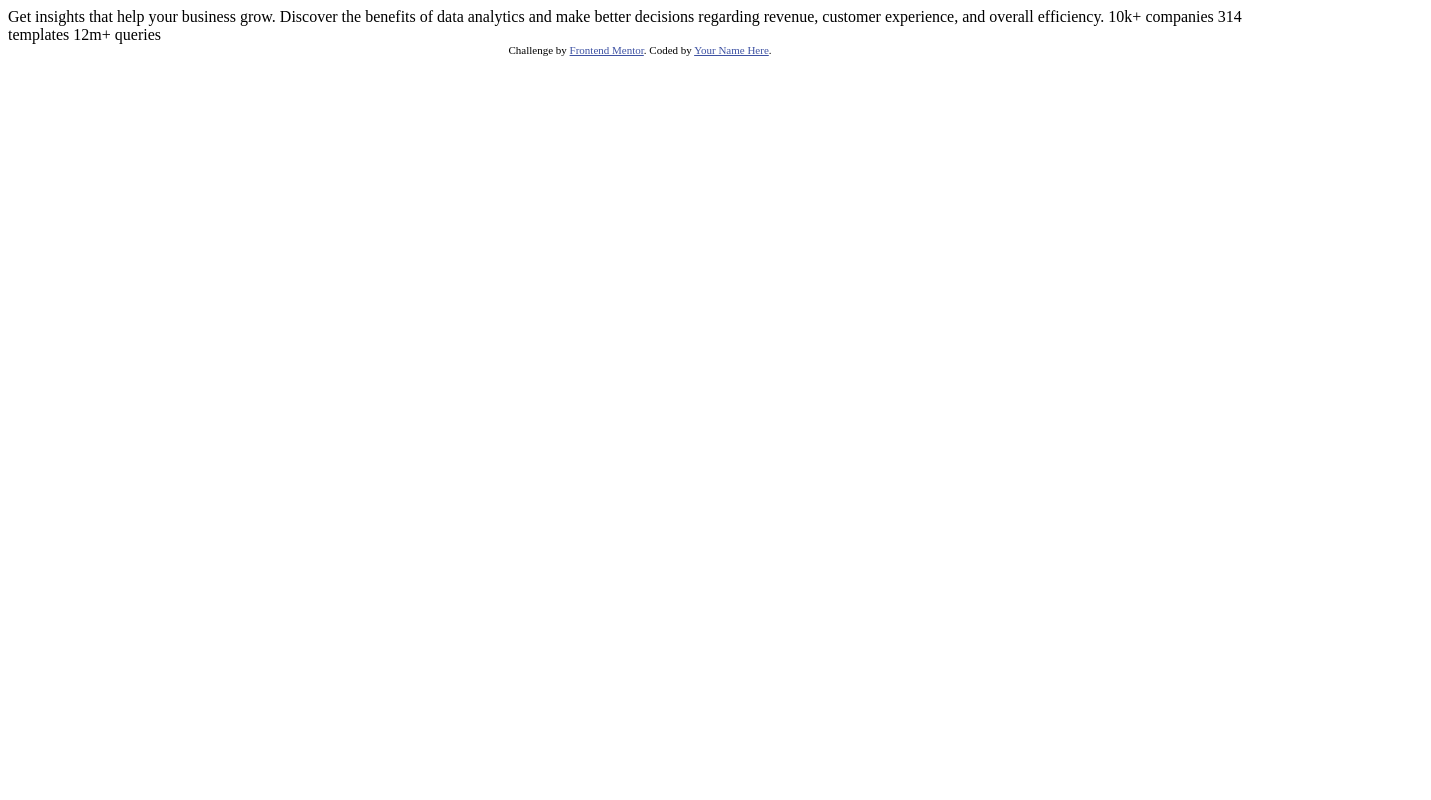
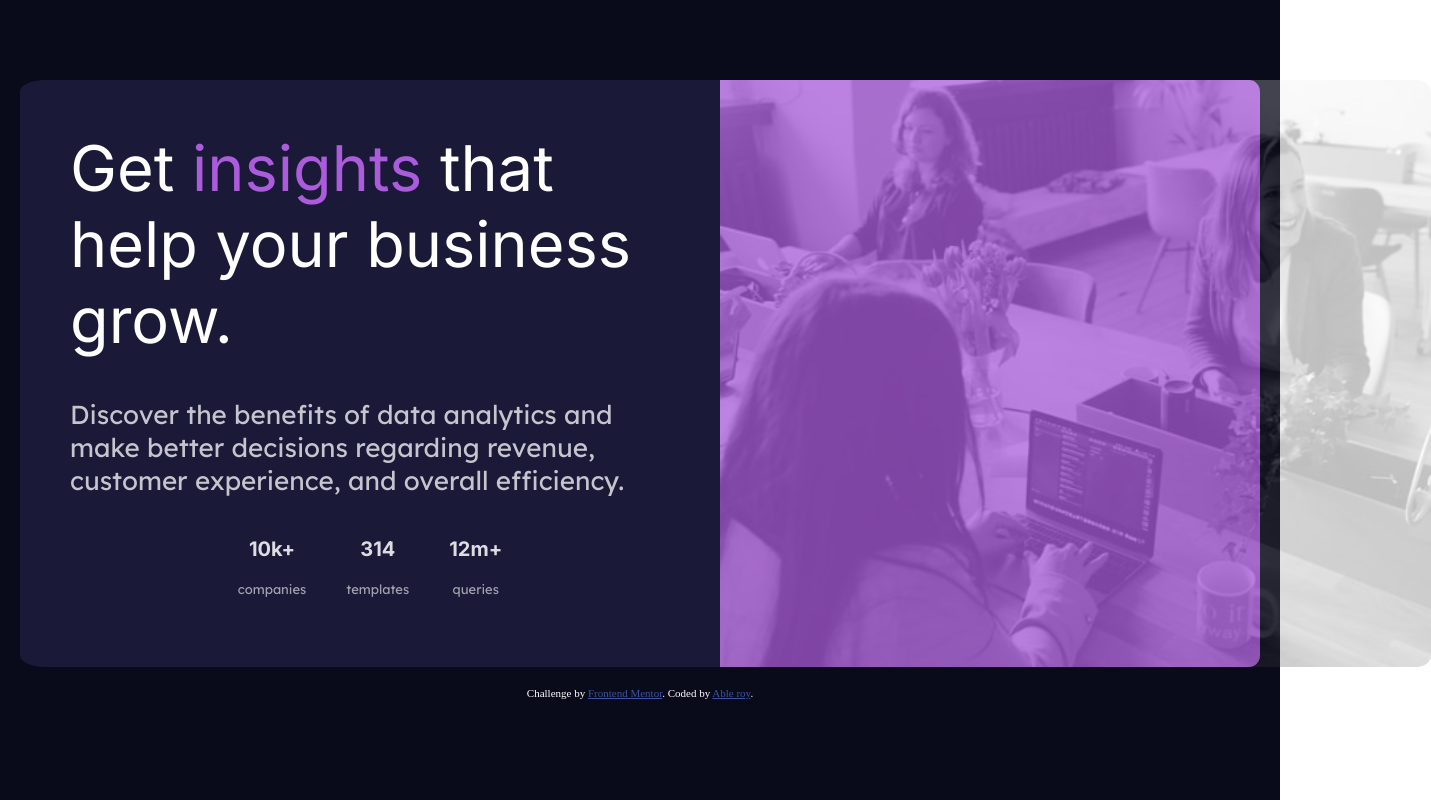
Before and after one commit to Able-Roy/Stats-preview-card-component-Html-css, a plain HTML site: page index.html in a window 1280 px wide. Shown: the whole page, 1431 px wide, since content can reach past the window. Drawn offline with Linux system fonts and the light colour scheme.

Commit message:
card layout mobile completed

```diff
--- a/index.css
+++ b/index.css
@@ -0,0 +1,126 @@
+html body{
+    box-sizing: border-box;
+    padding: 0;
+    margin: 0;
+}
+
+/* Styles for mobile */
+.container{
+    max-width: 375px;
+    background-color: hsl(233, 47%, 7%);
+    box-sizing: border-box;
+    padding-top: 60px;
+    padding-bottom: 60px;
+}
+.flex-container{
+    display: flex;
+    background-color: hsl(244, 38%, 16%);
+    flex-direction: column;
+    height: 100%;
+    margin: 20px;
+    border-radius: 2%;
+}
+.image-section{
+    background-color: hsl(277, 64%, 61%);
+    border-radius: 2% 2% 0 0;
+}
+.img-mobile{
+    max-width: 100%;
+    background-blend-mode: multiply;
+    opacity: 25%;
+    border-radius: 5% 5% 0 0;
+    object-fit: contain;
+}
+.img-desktop{
+    display: none;
+}
+.text-section{
+    display: flex;
+    flex-direction: column;
+    justify-content: space-around;
+    align-items: center;
+}
+.text-section div{
+    padding: 10px;
+}
+.hero-header{
+    font-family: 'Inter', sans-serif;
+    font-size: 30px;
+    color: hsl(0, 0%, 100%);
+    text-align: center;
+}
+.hero-highlight{
+    display: inline-block;
+    color: hsl(277, 64%, 61%);
+}
+.content-text{
+    font-family: 'Lexend Deca', sans-serif;
+    font-size: 17px;
+    color: hsla(0, 0%, 100%, 0.75);
+    text-align: center;
+}
+.content-stats-item div{
+    color: hsla(0, 0%, 100%, 0.6);
+    font-family: 'Lexend Deca', sans-serif;
+    font-size: 13px;
+    font-weight: 400;
+    text-align: center;
+}
+.content-stats-item  div:first-child{
+    color:  hsla(0, 0%, 100%, 0.85);
+    font-family: 'Inter', sans-serif;
+    font-size: 20px;
+    font-weight: bold;
+}
+
+/* Styles for Desktop */
+@media (min-width: 600px){
+    .container{
+        max-width: 1440px;
+        min-height: 100vh;
+    }
+    .flex-container{
+        flex-direction: row-reverse;
+        border-radius: 2%;
+    }
+    .image-section{
+        border-radius: 0 2% 2% 0;
+        /* max-width: 40%; */
+    }
+    .img-mobile{
+        display: none;
+    }
+    .img-desktop{
+        display: block;
+        height: 100%;
+        border-radius: 0 2% 2% 0;
+        opacity: 25%;
+    }
+    .text-section{
+        justify-content: center;
+        align-items: center;
+        margin: 40px;
+    }
+    .text-section div{
+        /* padding: 0; */
+    }
+    .hero-header{
+        /* margin: 0; */
+        font-size: 63px;
+        margin-bottom: 20px;
+        text-align: left;
+    }
+    .content-text{
+        text-align: left;
+        font-size: 26px;
+    }
+    .content-stats{
+        display: flex;
+        flex-direction: row;
+        flex-wrap: nowrap;
+        justify-content: space-around;
+        align-items: flex-start;
+        text-align: left;
+        max-width: 100%;
+    }
+}
--- a/index.html
+++ b/index.html
@@ -1,33 +1,71 @@
 <!DOCTYPE html>
 <html lang="en">
   <head>
-  <meta charset="UTF-8">
-  <meta name="viewport" content="width=device-width, initial-scale=1.0"> <!-- displays site properly based on user's device -->
+    <meta charset="UTF-8" />
+    <meta name="viewport" content="width=device-width, initial-scale=1.0" />
+    <!-- displays site properly based on user's device -->
 
-  <link rel="icon" type="image/png" sizes="32x32" href="./images/favicon-32x32.png">
-  <link rel="stylesheet" href="./index.css">
-  <title>Frontend Mentor | Stats preview card component</title>
-
-  <!-- Feel free to remove these styles or customise in your own stylesheet 👍 -->
+    <link
+      rel="icon"
+      type="image/png"
+      sizes="32x32"
+      href="./images/favicon-32x32.png"
+    />
+    <link rel="preconnect" href="https://fonts.gstatic.com" />
+    <link
+      href="https://fonts.googleapis.com/css2?family=Inter:wght@400;700&display=swap"
+      rel="stylesheet"
+    />
+    <link
+      href="https://fonts.googleapis.com/css2?family=Lexend+Deca&display=swap"
+      rel="stylesheet"
+    />
+    <link rel="stylesheet" href="./index.css" />
+    <title>Stats preview card component challenge</title>
     <style>
       .attribution { font-size: 11px; text-align: center; }
       .attribution a { color: hsl(228, 45%, 44%); }
+      .attribution  { color: white }
     </style>
   </head>
   <body>
-
-  Get insights that help your business grow.
-
-  Discover the benefits of data analytics and make better decisions regarding revenue, customer
-  experience, and overall efficiency.
-
-  10k+ companies
-  314 templates
-  12m+ queries
-
+    <div class="container">
+      <div class="flex-container">
+        <div class="image-section">
+          <img class="img-desktop" src="./images/image-header-desktop.jpg" />
+          <img class="img-mobile" src="./images/image-header-mobile.jpg" />
+        </div>
+        <div class="text-section">
+          <div class="hero-header">
+            Get <span class="hero-highlight">insights</span> that help your
+            business grow.
+          </div>
+          <div class="content-text">
+            Discover the benefits of data analytics and make better decisions
+            regarding revenue, customer experience, and overall efficiency.
+          </div>
+          <div class="content-stats">
+            <div class="content-stats-item">
+              <div>10k+</div>
+              <div>companies</div>
+            </div>
+            <div class="content-stats-item">
+              <div>314</div>
+              <div>templates</div>
+            </div>
+            <div class="content-stats-item">
+              <div>12m+</div>
+              <div>queries</div>
+            </div>
+          </div>
+        </div>
+      </div>
       <div class="attribution">
-    Challenge by <a href="https://www.frontendmentor.io?ref=challenge" target="_blank">Frontend Mentor</a>.
-    Coded by <a href="#">Your Name Here</a>.
+        Challenge by
+        <a href="https://www.frontendmentor.io?ref=challenge" target="_blank"
+          >Frontend Mentor</a
+        >. Coded by <a href="#">Able roy</a>.
+      </div>
     </div>
   </body>
 </html>
```
Lines whose indentation alone changed are shown as unchanged.
